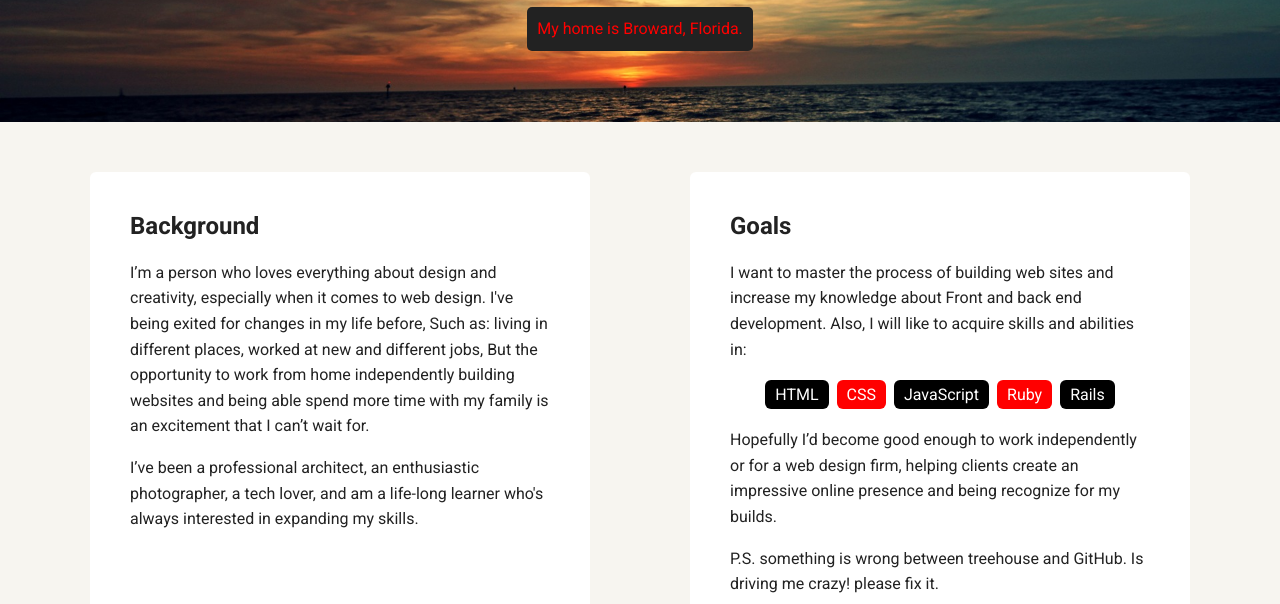
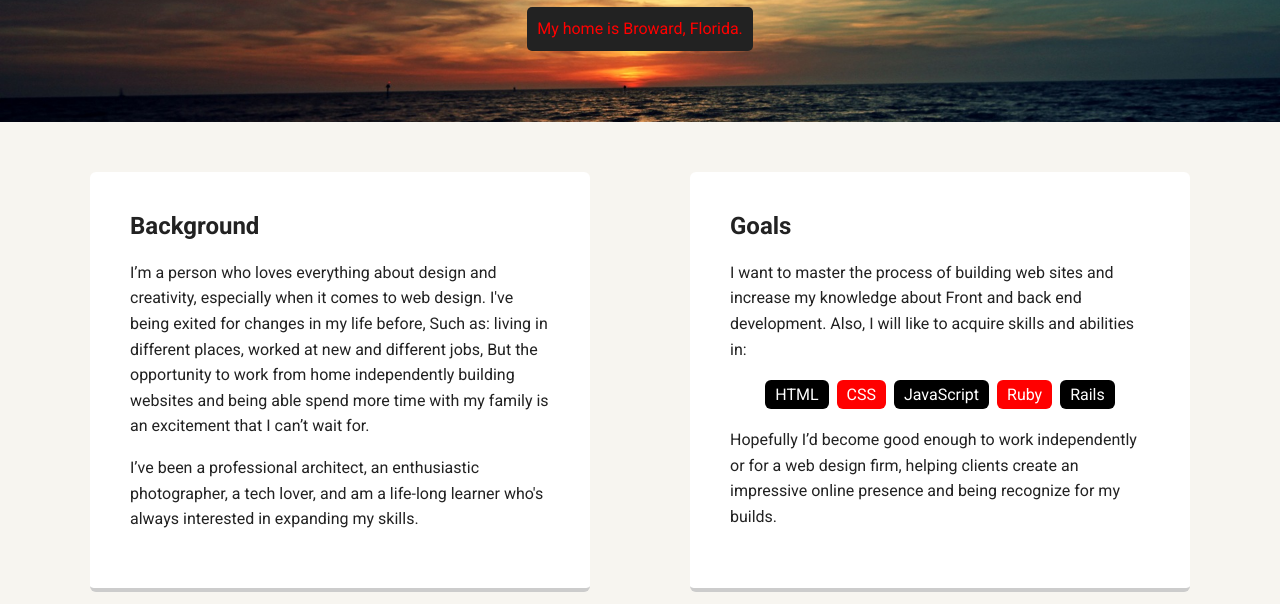
Before and after one commit to johnnyariza/Personal-Profile-Page, a plain HTML site: page index.html in a window 1280 px wide. Shown: the part 348-952 px from the top of the page. Drawn offline with Linux system fonts and the light colour scheme; a web font is replaced by a local one.

Commit message:
submit it.

```diff
--- a/index.html
+++ b/index.html
@@ -45,7 +45,7 @@
         </ul>
         <p>Hopefully I’d become good enough to work independently or for a web design firm, helping clients create an impressive online presence and being recognize for my builds.
         </p>
-        <p>P.S. something is wrong between treehouse and GitHub. Is driving me crazy! please fix it.</p> <!-- July 01,2016 -->
+<!--        <p>P.S. something is wrong between treehouse and GitHub. Is driving me crazy! please fix it.</p>  July 01,2016 -->
       </div>
 
     </main>
```
